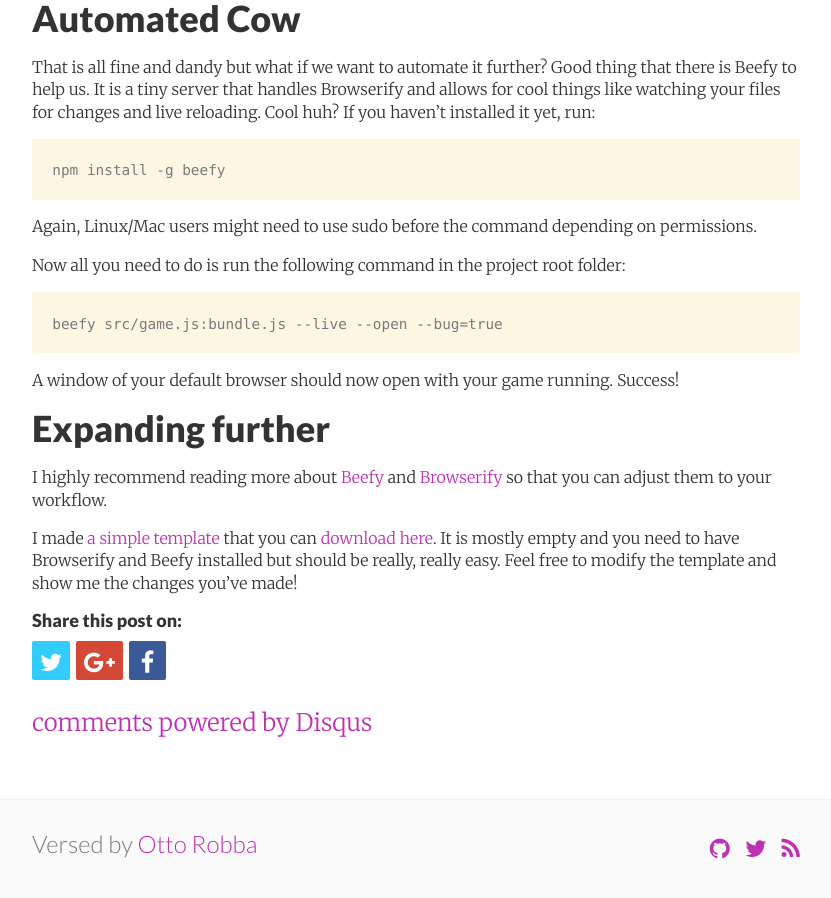
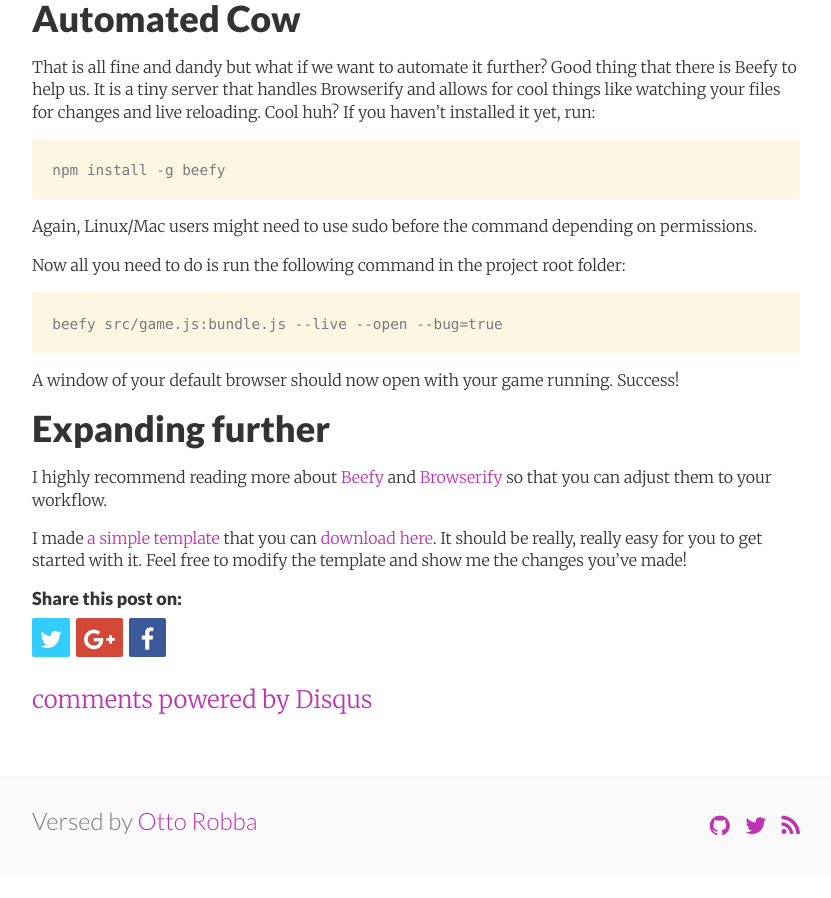
Before and after one commit to ThaisRobba/invrse, a Jekyll site: the page built from _posts/2014-11-19-phaserification.md, in a window 1280 px wide and 900 px high, scrolled down 3455 px. Shown: the whole window, without its empty margins (224-1055 px from the left). Built offline with Jekyll 4.4.1, drawn with Linux system fonts in a browser that asks for light colours; nearby versions of some CDN libraries; comment, search, counter and statistics services are not loaded; after the commit the page ends 4332 px from its top, so only the background shows below that; some of the changed text lies outside the part shown.

```diff
--- a/_posts/2014-11-19-phaserification.md
+++ b/_posts/2014-11-19-phaserification.md
@@ -30,7 +30,7 @@ Which you can then import in other files:
 
 {%highlight javascript%}
 //main.js
-var square = require(./square.js);
+var square = require('./square.js');
 
 console.log(square(4)); //should output 16
 {%endhighlight%}
@@ -52,8 +52,8 @@ exports.double = function(num) {
 Which we can require like so:
 {%highlight javascript%}
 //main.js
-var square = require(./math.js).square;
-var double = require(./math.js).double;
+var square = require('./math.js').square;
+var double = require('./math.js').double;
 
 console.log(square(4)); //should output 16
 console.log(double(4)); //should output 8
@@ -160,4 +160,4 @@ A window of your default browser should now open with your game running. Success
 
 I highly recommend reading more about <a href="https://github.com/chrisdickinson/beefy" target="_blank">Beefy</a> and <a href="https://github.com/substack/browserify-handbook" target="_blank">Browserify</a> so that you can adjust them to your workflow.
 
-I made <a href="https://github.com/OttoRobba/browserify-phaser" target="_blank">a simple template</a> that you can <a href="https://github.com/OttoRobba/browserify-phaser/archive/master.zip" target="_blank">download here</a>. It is mostly empty and you need to have Browserify and Beefy installed but should be really, really easy. Feel free to modify the template and show me the changes you've made!
+I made <a href="https://github.com/OttoRobba/browserify-phaser" target="_blank">a simple template</a> that you can <a href="https://github.com/OttoRobba/browserify-phaser/archive/master.zip" target="_blank">download here</a>. It should be really, really easy for you to get started with it. Feel free to modify the template and show me the changes you've made!
```
